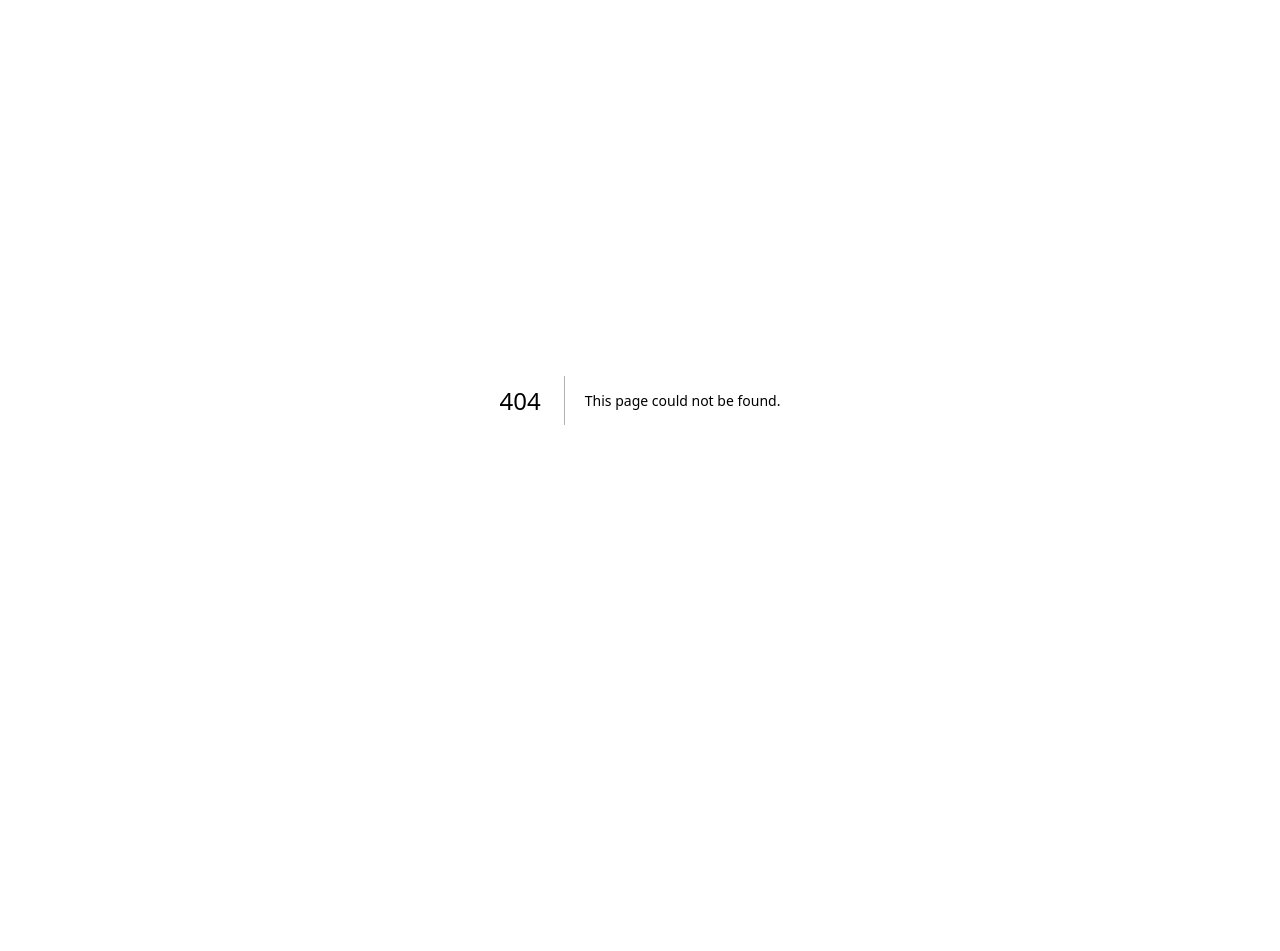
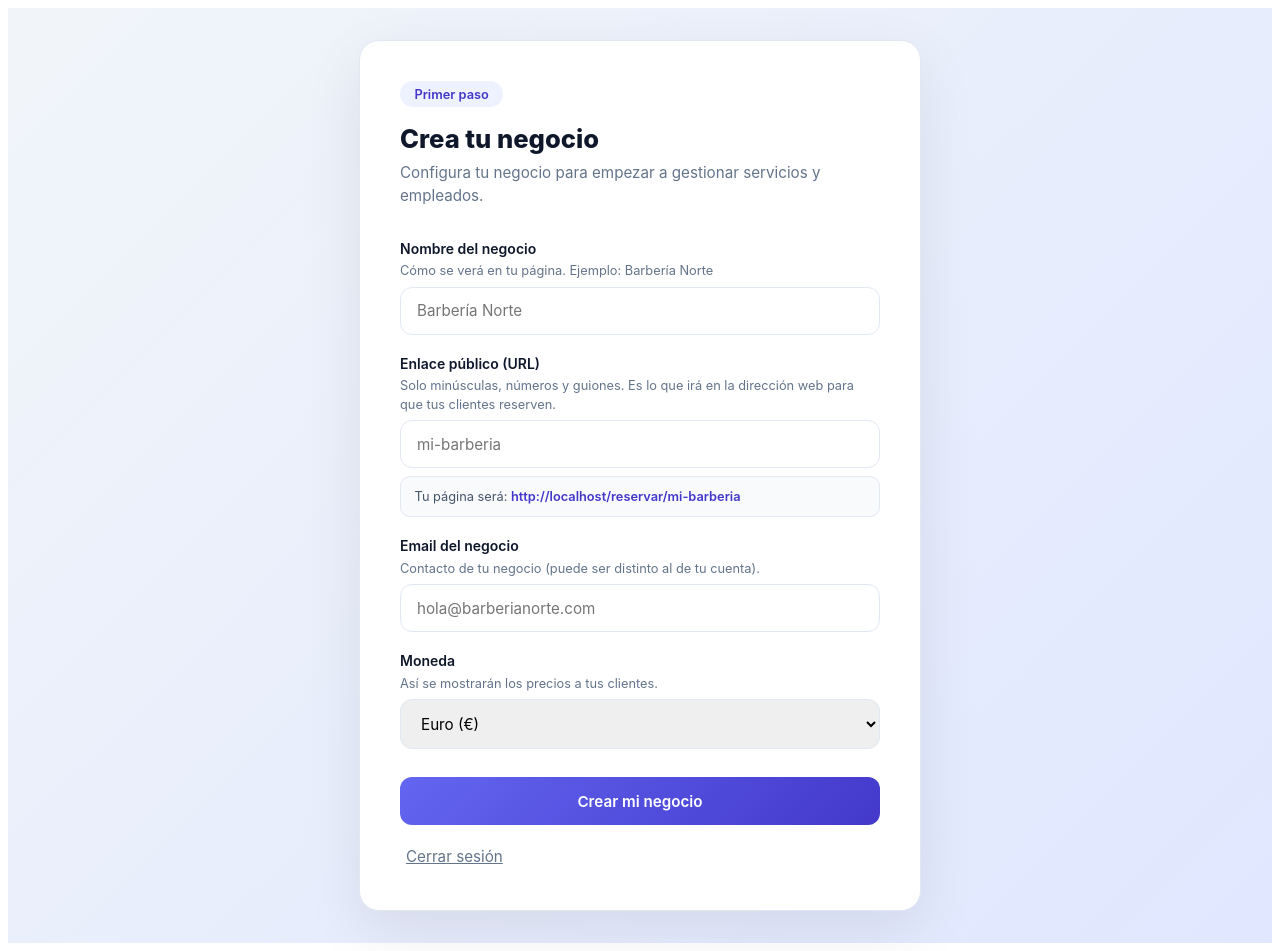
Before and after one commit to dannytrejo17/booking-saas-frontend, a Next.js app: page /crear-negocio in a window 1280 px wide. Before the commit this address had no page. Before the commit the page ends 800 px from the top, so only its background shows below. Built offline with nearby package versions, Linux system fonts and the light colour scheme; no server answers; sample sign-in values are in the browser's storage.

Commit message:
feat(auth): add USER session flow and create-business page

```diff
--- /dev/null
+++ b/app/crear-negocio/page.jsx
@@ -0,0 +1,5 @@
+import CreateBusinessPage from "../../src/features/business/pages/CreateBusinessPage";
+
+export default function CrearNegocioRoute() {
+  return <CreateBusinessPage />;
+}
--- a/src/features/auth/api.js
+++ b/src/features/auth/api.js
@@ -16,13 +16,11 @@ export async function login(email, password) {
     }
 
     const data = await response.json();
-    const token = data.token;
-
-    if (!token) {
+    if (!data.token) {
         throw new Error("El backend respondió OK pero no devolvió token");
     }
 
-    return token;
+    return data;
 }
 
 
@@ -53,6 +51,7 @@ export async function verifyCode(email, code) {
     if (!response.ok) {
         throw new Error(await getErrorMessage(response, "No se pudo verificar el código"));
     }
+    return response.json();
 }
 
 export async function resendCode(email){
@@ -120,8 +119,12 @@ export async function getMe() {
 export function getToken() {
     if (typeof window === "undefined") return null;
     return localStorage.getItem("token");
-  }
+}
 
+export function setToken(token) {
+    if (typeof window === "undefined") return;
+    localStorage.setItem("token", token);
+}
 
 export function logout() {
     localStorage.removeItem("token");
--- a/src/features/auth/pages/Login.css
+++ b/src/features/auth/pages/Login.css
@@ -147,8 +147,9 @@
 
 .login-subtitle {
     margin: 0 0 2rem;
-    color: #6b7280;
-    font-size: 0.95rem;
+    color: #374151;
+    font-size: 1rem;
+    font-weight: 500;
     line-height: 1.5;
 }
 
--- /dev/null
+++ b/src/features/business/pages/CreateBusinessPage.jsx
@@ -0,0 +1,180 @@
+"use client";
+
+import { useEffect, useState } from "react";
+import { useRouter } from "next/navigation";
+import { getToken, logout } from "../../auth/api";
+import { createBusiness } from "../api";
+import "../../dashboard/Dashboard.css";
+
+function CreateBusinessPage() {
+    const router = useRouter();
+    const [ready, setReady] = useState(false);
+    const [name, setName] = useState("");
+    const [slug, setSlug] = useState("");
+    const [email, setEmail] = useState("");
+    const [currency, setCurrency] = useState("EUR");
+    const [error, setError] = useState("");
+    const [submitting, setSubmitting] = useState(false);
+
+    useEffect(() => {
+        if (!getToken()) {
+            router.replace("/login");
+            return;
+        }
+        setReady(true);
+    }, [router]);
+
+    const handleSlugChange = (e) => {
+        const value = e.target.value
+            .toLowerCase()
+            .replace(/\s+/g, "-")
+            .replace(/[^a-z0-9-]/g, "");
+        setSlug(value);
+    };
+
+    const handleCreateBusiness = async (e) => {
+        e.preventDefault();
+        setError("");
+        setSubmitting(true);
+
+        try {
+            const data = await createBusiness({
+                name,
+                slug,
+                email,
+                phone: "",
+                address: "",
+                logo: "",
+                currency,
+            });
+            if (data?.token) {
+                localStorage.setItem("token", data.token);
+            }
+            router.replace("/dashboard");
+        } catch (err) {
+            setError(err.message);
+        } finally {
+            setSubmitting(false);
+        }
+    };
+
+    const handleLogout = () => {
+        logout();
+        router.replace("/login");
+    };
+
+    if (!ready) {
+        return <div className="dash-loading">Cargando...</div>;
+    }
+
+    const slugPreview = slug || "mi-barberia";
+
+    return (
+        <div className="onboarding-page">
+            <div className="onboarding-card">
+                <span className="onboarding-badge">Primer paso</span>
+                <h1>Crea tu negocio</h1>
+                <p className="onboarding-subtitle">
+                    Configura tu negocio para empezar a gestionar servicios y empleados.
+                </p>
+
+                <form className="onboarding-form" onSubmit={handleCreateBusiness}>
+                    <div className="onboarding-field">
+                        <label htmlFor="business-name">Nombre del negocio</label>
+                        <p className="onboarding-hint">
+                            Cómo se verá en tu página. Ejemplo: Barbería Norte
+                        </p>
+                        <input
+                            id="business-name"
+                            type="text"
+                            placeholder="Barbería Norte"
+                            value={name}
+                            onChange={(e) => setName(e.target.value)}
+                            required
+                        />
+                    </div>
+
+                    <div className="onboarding-field">
+                        <label htmlFor="business-slug">Enlace público (URL)</label>
+                        <p className="onboarding-hint">
+                            Solo minúsculas, números y guiones. Es lo que irá en la dirección web
+                            para que tus clientes reserven.
+                        </p>
+                        <input
+                            id="business-slug"
+                            type="text"
+                            placeholder="mi-barberia"
+                            value={slug}
+                            onChange={handleSlugChange}
+                            required
+                        />
+                        <p className="onboarding-url-preview">
+                            Tu página será:{" "}
+                            <strong>
+                                {typeof window !== "undefined" ? window.location.origin : ""}
+                                /reservar/{slugPreview}
+                            </strong>
+                        </p>
+                    </div>
+
+                    <div className="onboarding-field">
+                        <label htmlFor="business-email">Email del negocio</label>
+                        <p className="onboarding-hint">
+                            Contacto de tu negocio (puede ser distinto al de tu cuenta).
+                        </p>
+                        <input
+                            id="business-email"
+                            type="email"
+                            placeholder="hola@barberianorte.com"
+                            value={email}
+                            onChange={(e) => setEmail(e.target.value)}
+                            required
+                        />
+                    </div>
+
+                    <div className="onboarding-field">
+                        <label htmlFor="business-currency">Moneda</label>
+                        <p className="onboarding-hint">
+                            Así se mostrarán los precios a tus clientes.
+                        </p>
+                        <select
+                            id="business-currency"
+                            value={currency}
+                            onChange={(e) => setCurrency(e.target.value)}
+                            required
+                        >
+                            <option value="EUR">Euro (€)</option>
+                            <option value="PEN">Sol peruano (S/)</option>
+                            <option value="USD">Dólar (US$)</option>
+                        </select>
+                    </div>
+
+                    <button type="submit" disabled={submitting}>
+                        {submitting ? "Creando..." : "Crear mi negocio"}
+                    </button>
+                </form>
+
+                {error && <p className="onboarding-error">{error}</p>}
+
+                <p className="onboarding-subtitle" style={{ marginTop: "1.25rem", marginBottom: 0 }}>
+                    <button
+                        type="button"
+                        onClick={handleLogout}
+                        style={{
+                            border: "none",
+                            background: "transparent",
+                            color: "#64748b",
+                            textDecoration: "underline",
+                            cursor: "pointer",
+                            font: "inherit",
+                        }}
+                    >
+                        Cerrar sesión
+                    </button>
+                </p>
+            </div>
+        </div>
+    );
+}
+
+export default CreateBusinessPage;
```
Also changed, not shown: src/features/auth/pages/Login.jsx (+10 -4 lines), src/features/auth/pages/Verify.jsx (+20 -3 lines), src/layouts/DashboardLayout.jsx (+17 -6 lines).
